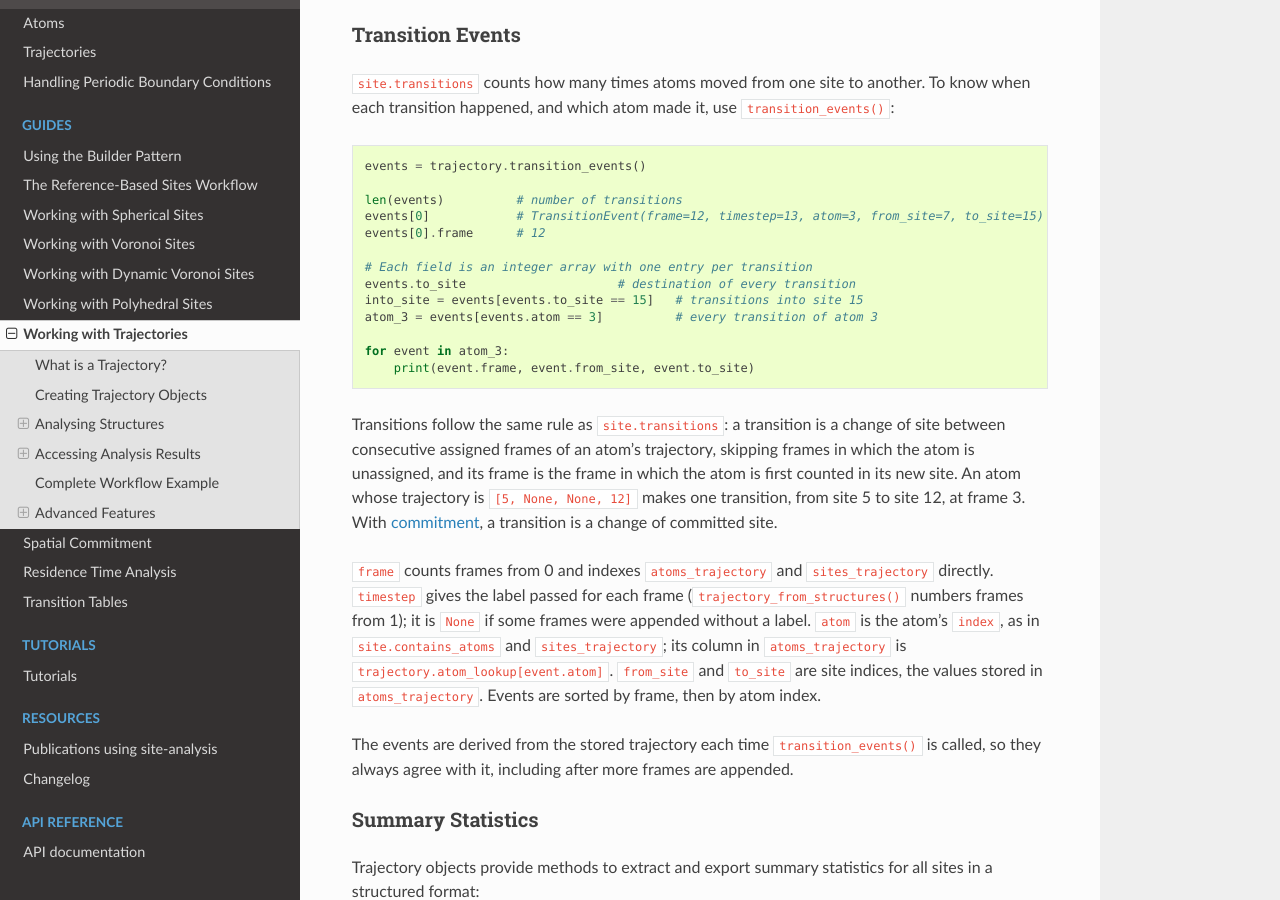
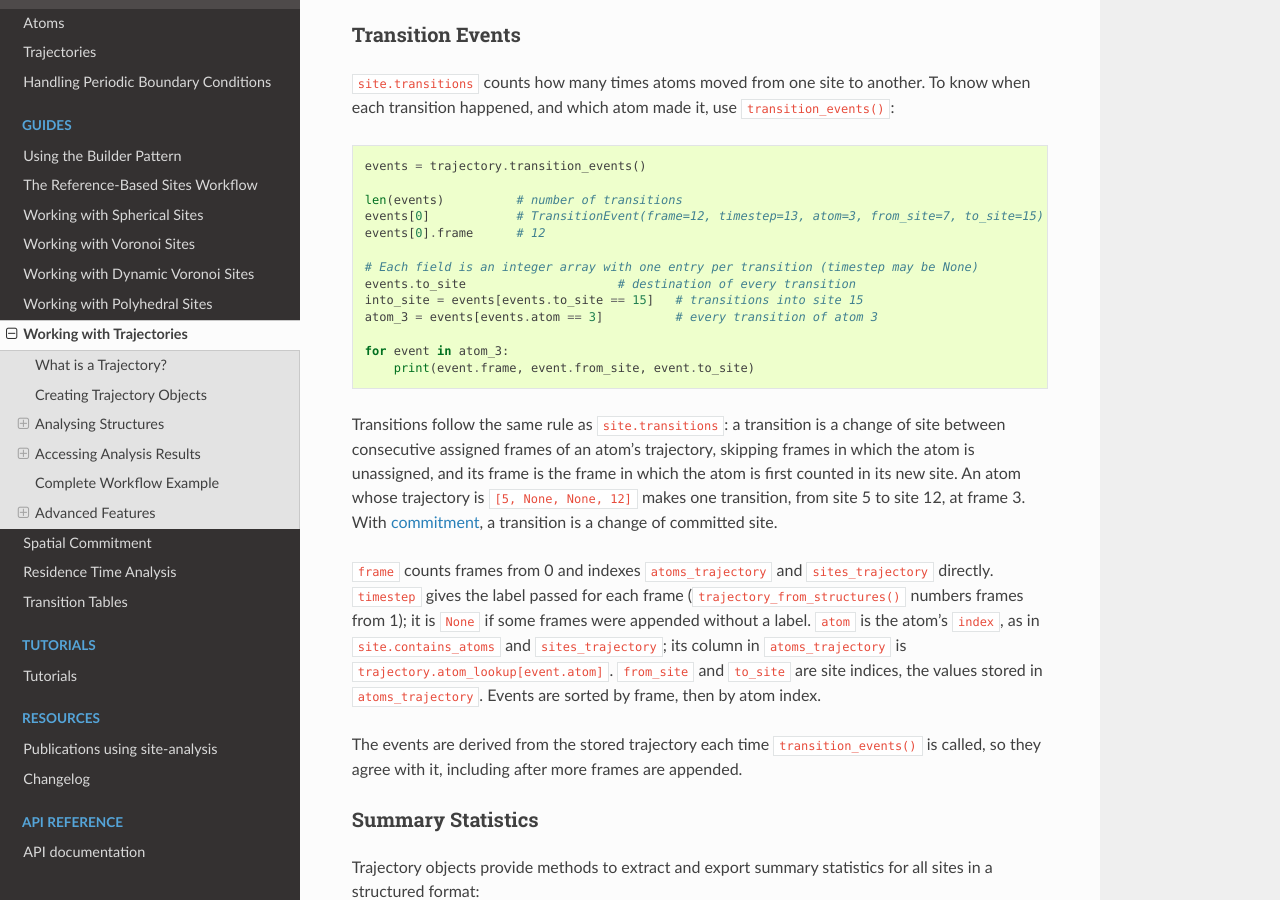
Before and after one commit to bjmorgan/site-analysis, a Sphinx documentation site: the page built from docs/source/guides/trajectories.md, in a window 1280 px wide and 900 px high, scrolled down 3411 px. Built offline with Sphinx 7.4.7 and the Read the Docs theme 3.1.0, drawn with Linux system fonts in a browser that asks for light colours.

Commit message:
Test the atom sort within a frame and tidy transition events wording
Make the out-of-order atoms change site in the same frame, so the test
fails without the sort by atom index, and drop the tests it supersedes or
duplicates. Name Atom.index and Site.index in the field descriptions, note
that timestep may be None, correct the NaN comment, describe the reset more
precisely (including that reused overlapping sites may be assigned
differently), inline a single-use helper and export TransitionEvent.

```diff
--- a/docs/source/guides/trajectories.md
+++ b/docs/source/guides/trajectories.md
@@ -165,7 +165,7 @@
 events[0]            # TransitionEvent(frame=12, timestep=13, atom=3, from_site=7, to_site=15)
 events[0].frame      # 12
 
-# Each field is an integer array with one entry per transition
+# Each field is an integer array with one entry per transition (timestep may be None)
 events.to_site                     # destination of every transition
 into_site = events[events.to_site == 15]   # transitions into site 15
 atom_3 = events[events.atom == 3]          # every transition of atom 3
@@ -178,7 +178,7 @@
 
 `frame` counts frames from 0 and indexes `atoms_trajectory` and `sites_trajectory` directly. `timestep` gives the label passed for each frame (`trajectory_from_structures()` numbers frames from 1); it is `None` if some frames were appended without a label. `atom` is the atom's `index`, as in `site.contains_atoms` and `sites_trajectory`; its column in `atoms_trajectory` is `trajectory.atom_lookup[event.atom]`. `from_site` and `to_site` are site indices, the values stored in `atoms_trajectory`. Events are sorted by frame, then by atom index.
 
-The events are derived from the stored trajectory each time `transition_events()` is called, so they always agree with it, including after more frames are appended.
+The events are derived from the stored trajectory each time `transition_events()` is called, so they agree with it, including after more frames are appended.
 
 ### Summary Statistics
 
--- a/site_analysis/__init__.py
+++ b/site_analysis/__init__.py
@@ -20,4 +20,4 @@
     create_trajectory_with_dynamic_voronoi_sites
 )
 from site_analysis.transition_table import TransitionTable
-from site_analysis.transition_events import TransitionEvents
+from site_analysis.transition_events import TransitionEvent, TransitionEvents
```
Also changed, not shown: CHANGELOG.md (+2 -2 lines), 3 other files.
